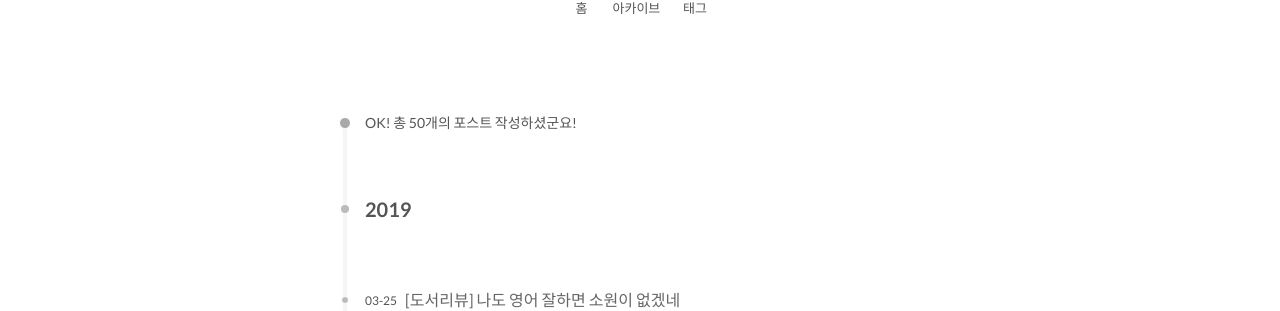
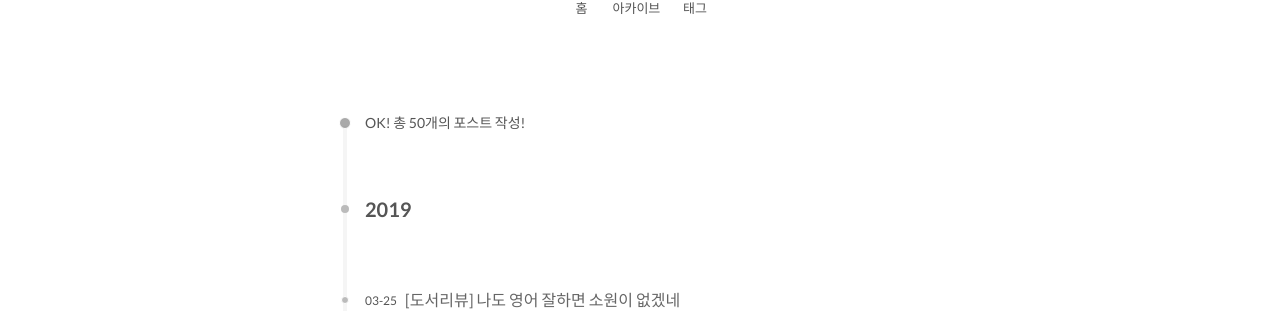
Before and after one commit to kkokey/kkokey.github.io, a Jekyll site: the page built from archives/index.html, in a window 1280 px wide. Shown: the part 195-506 px from the top of the page. Built offline with Jekyll 4.4.1, drawn with Linux system fonts in a browser that asks for light colours.

Commit message:
Korean change

```diff
--- a/_data/languages/ko.yml
+++ b/_data/languages/ko.yml
@@ -64,7 +64,7 @@
     other: "총 %d개의 포스트"
 
 state:
-  posts: 포스트를
+  posts: 포스트
   pages: 페이지
   tags: 태그
   categories: 카테고리
@@ -77,7 +77,7 @@
   great: 훌륭해요
   excellent: 완벽해요
 
-keep_on: 작성하셨군요!
+keep_on: 작성!
 
 symbol:
   comma: ', '
```
